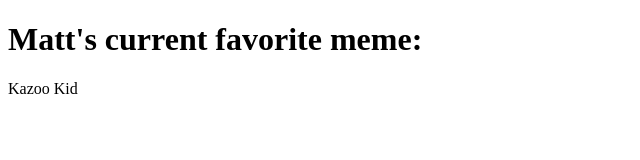
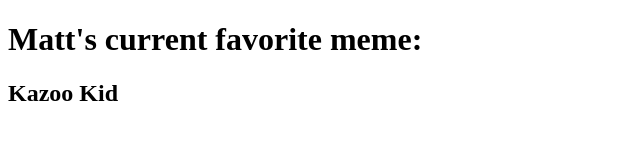
Before and after one commit to mcellis712/mcellis712.github.io, a plain HTML site: page index.html in a window 1280 px wide. Shown: the whole page, without its empty margins (0-640 px from the left). Drawn offline with Linux system fonts and the light colour scheme.

Commit message:
Update index.html

```diff
--- a/index.html
+++ b/index.html
@@ -5,6 +5,6 @@
 </head>
 <body>
 <h1>Matt's current favorite meme:</h1>
-  Kazoo Kid
+  <h2>Kazoo Kid</h2>
 </body>
 </html>
```
